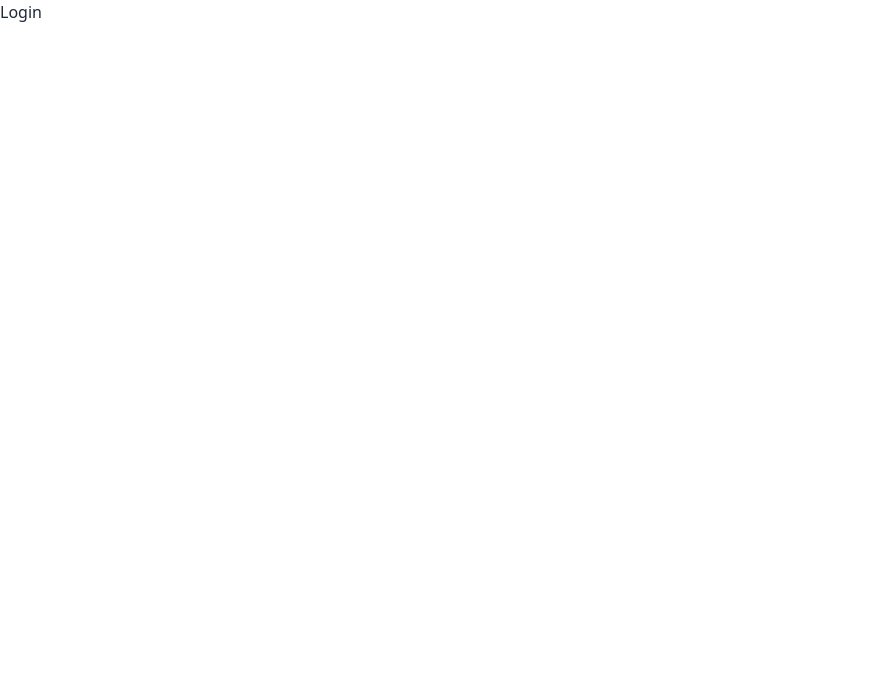
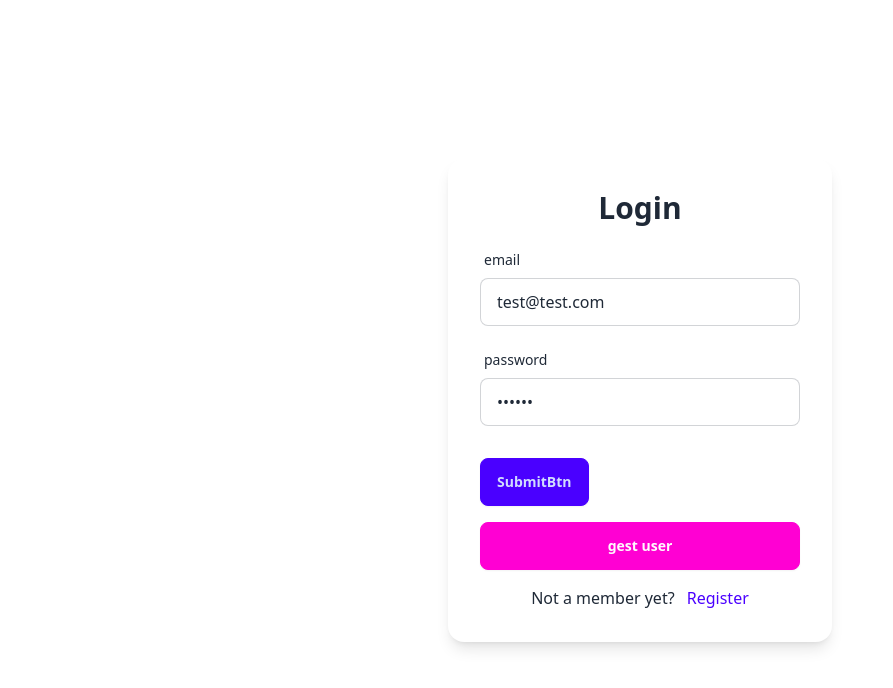
Before and after one commit to Davidcastel26/client-csr, a React (Vite) app: page /login in a window 1280 px wide. Shown: the top 688 px of the page, without its empty margins (0-893 px from the left). Built offline with nearby package versions, Linux system fonts and the light colour scheme.

Commit message:
creating login form

```diff
--- /dev/null
+++ b/src/components/FormInput.jsx
@@ -0,0 +1,24 @@
+
+export const FormInput = ({
+  label,
+  name,
+  type,
+  defaultValue
+}) => {
+
+  return (
+    <div>
+      <div className="form-control">
+        <label className="label">
+            <span className="label-text">{label}</span>
+        </label>
+        <input
+          type={type}
+          name={name}
+          defaultValue={defaultValue}
+          className="input input-bordered"
+        />
+      </div>
+    </div>
+  )
+}
--- /dev/null
+++ b/src/components/SubmitBtn.jsx
@@ -0,0 +1,11 @@
+
+export const SubmitBtn = ({ text }) => {
+  return (
+    <button
+        type="submit"
+        className="btn btn-primary"
+    >
+        SubmitBtn
+    </button>
+  )
+}
--- /dev/null
+++ b/src/components/index.js
@@ -0,0 +1,2 @@
+export { FormInput } from './FormInput';
+export { SubmitBtn } from './SubmitBtn';
--- a/src/pages/Error.jsx
+++ b/src/pages/Error.jsx
@@ -1,6 +1,28 @@
+import { useRouteError, Link } from "react-router-dom"
 
 export const Error = () => {
-  return (
-    <h1 className='text-4xl'>Error</h1>
-  )
+
+  const error = useRouteError();
+  console.log(error);
+
+  if( error.status === 404 ){
+    return (<main className="grid min-h-[100vh] place-items-center px-8">
+      <div className="text-center">
+        <p className="text-9xl font-semibold text-primary">404</p>
+        <h1 className="mt-4 text-3xl font-bold tracking-tight sm:text-5xl" >page not found</h1>
+        <p className="mt-6 text-lg leading-7">
+          Sorry, we couldn't find the page you're looking for.
+        </p>
+        <div className="mt-10 ">
+          <Link to="/" className="btn btn-secondary">
+            Go back homes
+          </Link>
+        </div>
+      </div>
+    </main>)
+  }
+
+  return (<main className="grid min-h-[100vh] place-items-center px-8">
+    <h4 className="text-center font-bold text-4xl">there was an error...</h4>
+  </main>)
 }
--- a/src/pages/Login.jsx
+++ b/src/pages/Login.jsx
@@ -1,6 +1,36 @@
+import { FormInput, SubmitBtn } from "../components"
+import { Form, Link } from "react-router-dom"
 
 export const Login = () => {
   return (
-    <h1 >Login</h1>
+    <section className="h-screen grid place-items-center">
+      <Form
+        method="post"
+        className="card w-96 p-8 bg-base-100 shadow-lg flex flex-col gap-y-4"
+      >
+        <h4 className="text-center text-3xl font-bold"> Login </h4>
+        <FormInput
+          type="email"
+          label="email"
+          name="identifier"
+          defaultValue="test@test.com"
+        />
+        <FormInput
+          type="password"
+          label="password"
+          name="password"
+          defaultValue="secret"
+        />
+        <div className="mt-4">
+          <SubmitBtn text='login' />
+        </div>
+        <button type="button" className="btn btn-secondary btn-block">
+            gest user
+          </button>
+          <p className="text-center">
+            Not a member yet? <Link to="/register" className="ml-2 link link-hover link-primary capitalize" > register </Link>
+          </p>
+      </Form>
+    </section>
   )
 }
```
